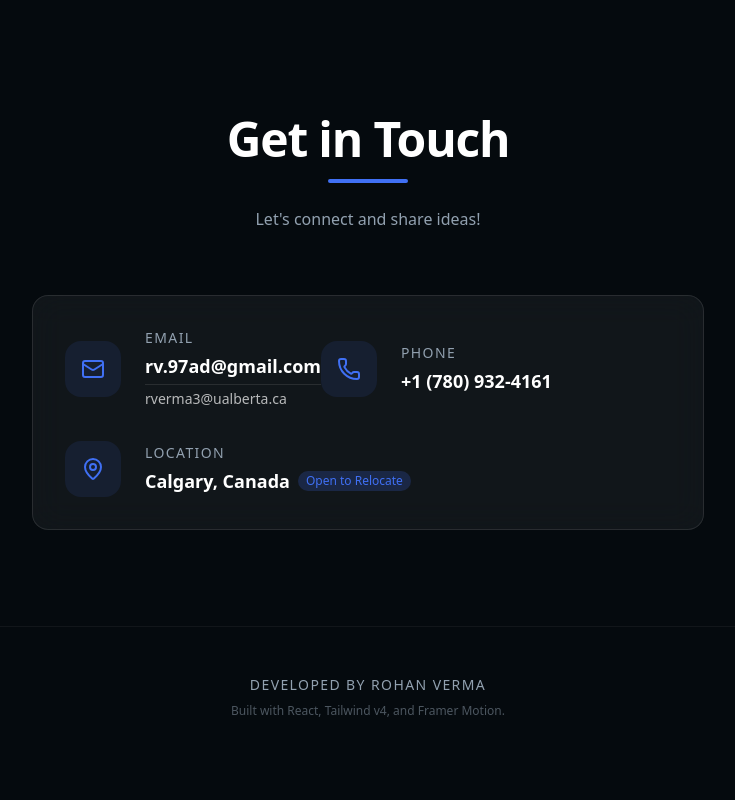
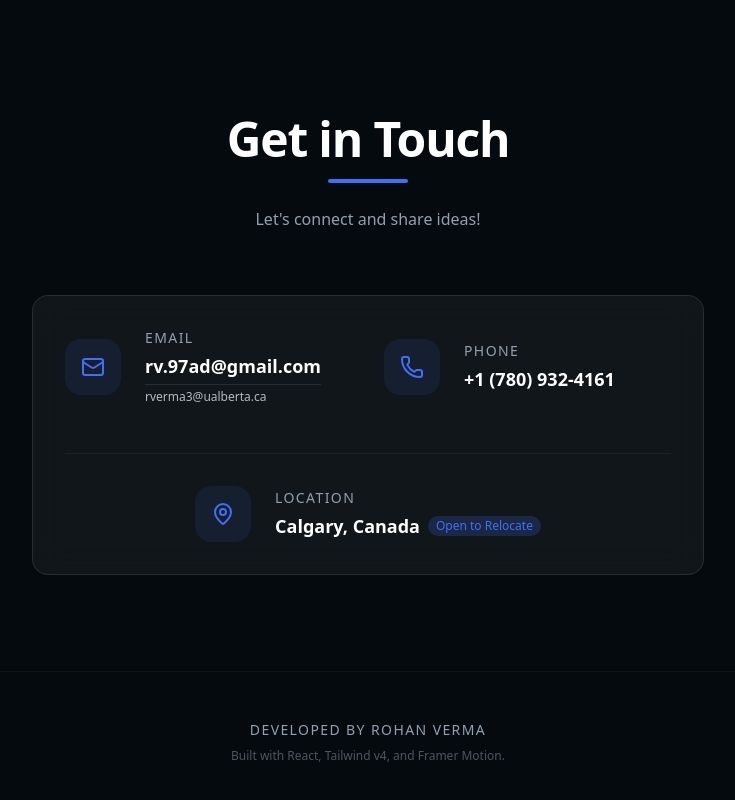
Before and after one commit to TheRohanVerma/Rohan_Portfolio, a React (Vite) app: page / in a window 1280 px wide. Shown: the part 7264-8064 px from the top of the page, without its empty margins (272-1007 px from the left). Before the commit the page ends 8031 px from the top, so only its background shows below. Built offline with nearby package versions, Linux system fonts and the light colour scheme.

Commit message:
Fix layout in Contact Section

```diff
--- a/src/components/Contact.jsx
+++ b/src/components/Contact.jsx
@@ -2,7 +2,7 @@ import React from 'react';
 import { motion } from 'framer-motion';
 import SectionHeader from './SectionHeader';
 import { Mail, Phone, MapPin } from 'lucide-react';
-import MouseTooltip from './MouseTooltip';
+
 
 const Contact = () => {
     return (
@@ -14,9 +14,8 @@ const Contact = () => {
                     initial={{ opacity: 0, y: 20 }}
                     whileInView={{ opacity: 1, y: 0 }}
                     viewport={{ once: true }}
-                    className="space-y-8 glass p-8 rounded-2xl"
+                    className="glass p-8 rounded-2xl grid md:grid-cols-2 gap-8"
                 >
-                    <MouseTooltip text="Click to email primary or secondary">
                     <div className="flex items-center gap-6 group">
                         <div className="bg-primary/10 p-4 rounded-2xl text-primary group-hover:bg-primary group-hover:text-white transition-all">
                             <Mail size={24} />
@@ -24,31 +23,28 @@ const Contact = () => {
                         <div className="flex flex-col gap-1">
                             <p className="text-sm text-slate-gray font-medium uppercase tracking-widest">Email</p>
                             <a href="mailto:rv.97ad@gmail.com" target="_blank" rel="noreferrer" className="text-lg text-white font-semibold hover:text-primary transition-colors">rv.97ad@gmail.com</a>
-                                <a href="mailto:rverma3@ualberta.ca" target="_blank" rel="noreferrer" className="text-sm text-white/70 hover:text-primary transition-colors border-t border-white/10 pt-1">rverma3@ualberta.ca</a>
+                            <a href="mailto:rverma3@ualberta.ca" target="_blank" rel="noreferrer" className="text-sm text-white/70 hover:text-primary transition-colors border-t border-white/10 pt-1 text-xs">rverma3@ualberta.ca</a>
                         </div>
                     </div>
-                    </MouseTooltip>
 
-                    <MouseTooltip text="+1 (780) 932-4161">
-                        <div className="flex items-center gap-6 group cursor-pointer">
+                    <div className="flex items-center gap-6 group">
                         <div className="bg-primary/10 p-4 rounded-2xl text-primary group-hover:bg-primary group-hover:text-white transition-all">
                             <Phone size={24} />
                         </div>
                         <div>
                             <p className="text-sm text-slate-gray font-medium uppercase tracking-widest mb-1">Phone</p>
-                                <p className="text-lg text-white font-semibold">+1 (780) 932-4161</p>
+                            <a href="tel:+17809324161" className="text-lg text-white font-semibold hover:text-primary transition-colors">+1 (780) 932-4161</a>
                         </div>
                     </div>
-                    </MouseTooltip>
 
-                    <div className="flex items-center gap-6 group">
+                    <div className="flex items-center gap-6 group md:col-span-2 md:justify-center mt-4 pt-8 border-t border-white/5">
                         <div className="bg-primary/10 p-4 rounded-2xl text-primary group-hover:bg-primary group-hover:text-white transition-all">
                             <MapPin size={24} />
                         </div>
                         <div>
                             <p className="text-sm text-slate-gray font-medium uppercase tracking-widest mb-1">Location</p>
                             <p className="text-lg text-white font-semibold flex items-center gap-2">
-                                Calgary, Canada <span className="text-xs bg-primary/20 text-primary px-2 py-0.5 rounded-full font-normal">Open to Relocate</span>
+                                Calgary, Canada <span className="text-xs bg-primary/20 text-primary px-2 py-0.5 rounded-full font-normal flex-shrink-0">Open to Relocate</span>
                             </p>
                         </div>
                     </div>
```
Lines whose indentation alone changed are shown as unchanged.
